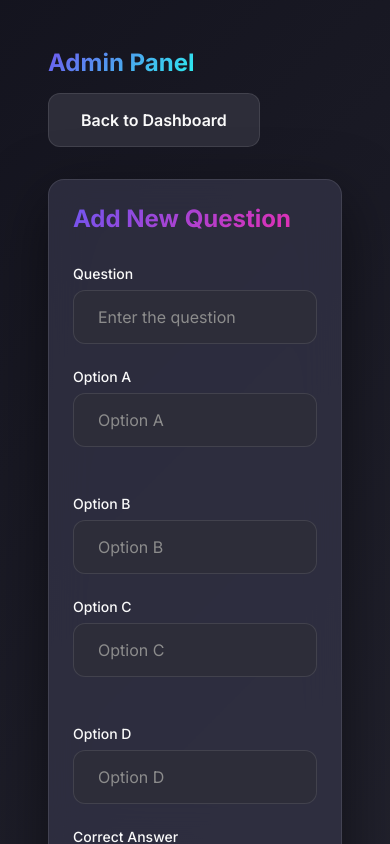
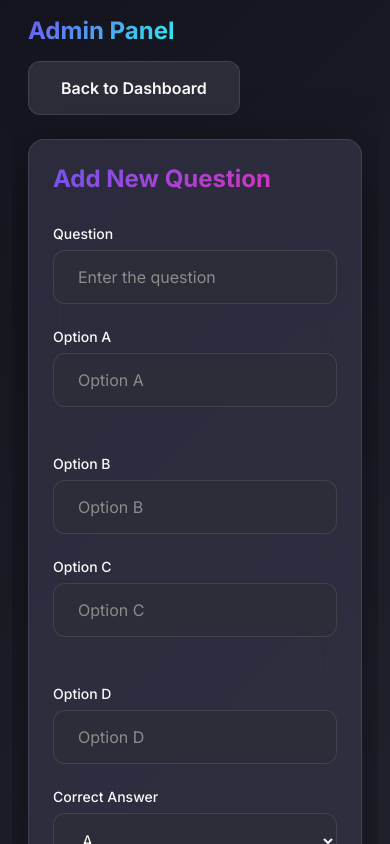
Before and after one commit to jithil-chulleri/Question_bank, a React (Vite) app in the folder frontend/: page /admin in a window 390 px wide. Built offline with nearby package versions, Linux system fonts and the light colour scheme; sample sign-in values are in the browser's storage.

Commit message:
refactor: Improve admin panel layout with flexbox and a dedicated scrollable container, and adjust form padding for responsiveness.

```diff
--- a/frontend/src/index.css
+++ b/frontend/src/index.css
@@ -525,8 +525,24 @@ body {
 
 /* Admin Panel */
 .admin-panel {
-  min-height: 100vh;
-  padding: var(--spacing-xl);
+  height: 100%;
+  display: flex;
+  flex-direction: column;
+  overflow: hidden;
+}
+
+.admin-panel .container {
+  height: 100%;
+  display: flex;
+  flex-direction: column;
+  overflow-y: auto;
+  padding: var(--spacing-md);
+}
+
+@media (min-width: 768px) {
+  .admin-panel .container {
+    padding: var(--spacing-xl);
+  }
 }
 
 .admin-form {
@@ -534,10 +550,18 @@ body {
   backdrop-filter: blur(20px);
   border: 1px solid var(--border);
   border-radius: var(--radius-lg);
-  padding: var(--spacing-2xl);
+  padding: var(--spacing-xl);
+  width: 100%;
   max-width: 800px;
-  margin: var(--spacing-xl) auto;
+  margin: 0 auto var(--spacing-xl);
   box-shadow: var(--shadow-lg);
+}
+
+@media (min-width: 768px) {
+  .admin-form {
+    padding: var(--spacing-2xl);
+    margin: var(--spacing-xl) auto;
+  }
 }
 
 .admin-form h2 {
```
